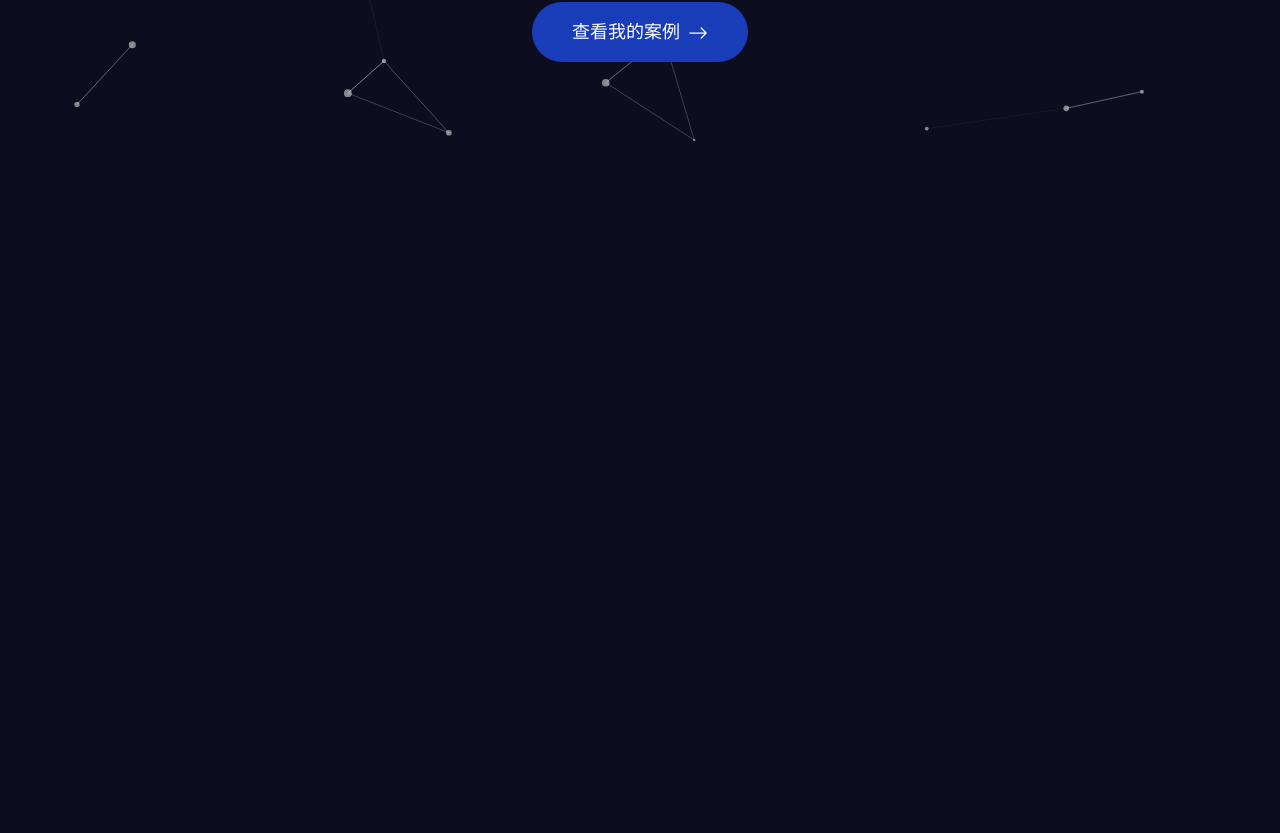
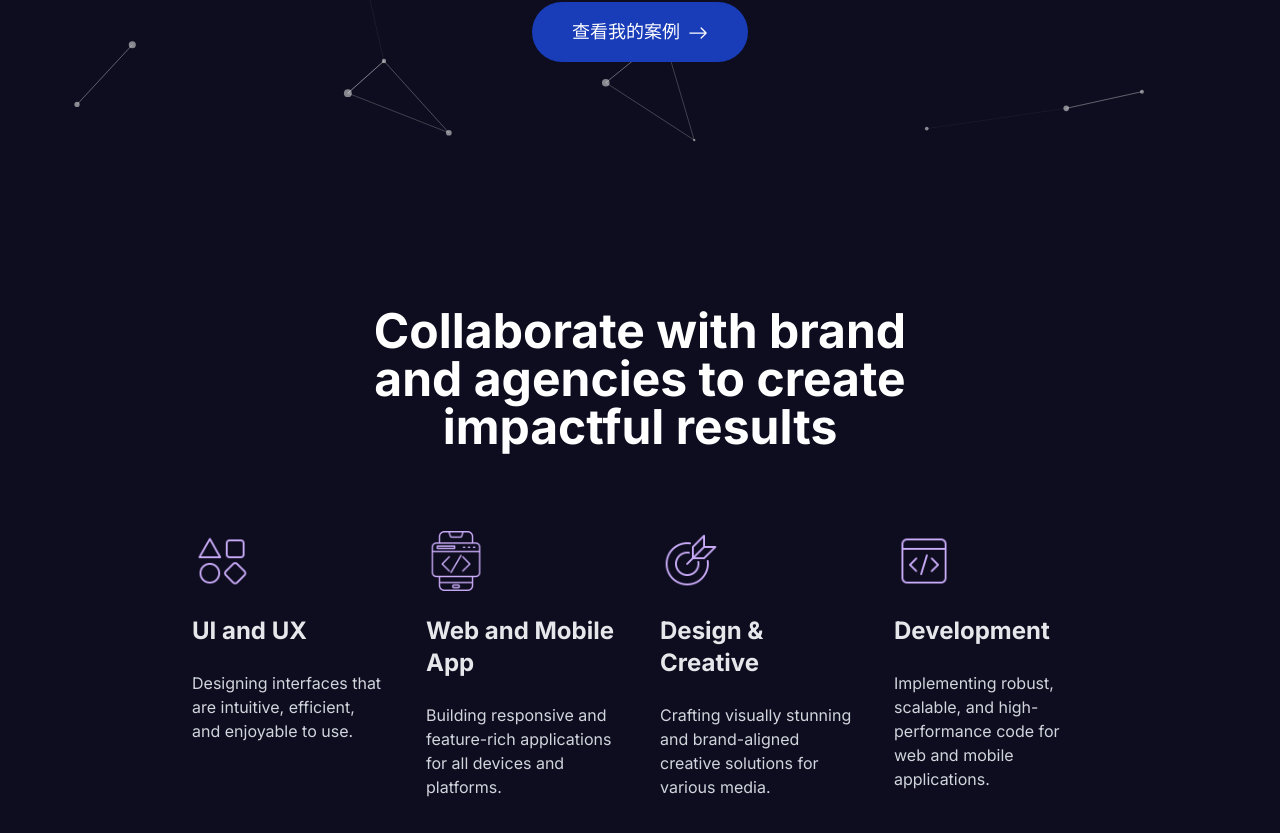
Before and after one commit to JimmyLJ/portfolio, a Next.js app: page / in a window 1280 px wide. Shown: the part 557-1390 px from the top of the page. Built offline with nearby package versions, Linux system fonts and the light colour scheme.

Commit message:
add Services section to homepage

```diff
--- a/src/components/Home/index.tsx
+++ b/src/components/Home/index.tsx
@@ -1,9 +1,11 @@
 import Hero from "../Hero";
+import Services from "../Services";
 
 const Home = () => {
   return (
     <div className="overflow-hidden h-[2000px]">
       <Hero />
+      <Services />
     </div>
   );
 }
--- /dev/null
+++ b/src/components/Services/ServiceCard.tsx
@@ -0,0 +1,20 @@
+import Image from "next/image";
+
+type ServiceCardProps = {
+  icon: string;
+  name: string;
+  description: string;
+}
+
+const ServiceCard = ({ icon, name, description }: ServiceCardProps) => {
+
+  return (
+    <div>
+      <Image src={icon} alt={name} width={60} height={60} />
+      <h3 className="mt-6 text-xl md:text-2xl font-bold text-gray-200">{name}</h3>
+      <p className="mt-6 text-gray-300">{description}</p>
+    </div>
+  );
+}
+
+export default ServiceCard;
--- /dev/null
+++ b/src/components/Services/index.tsx
@@ -0,0 +1,57 @@
+import ServiceCard from "./ServiceCard";
+
+interface ServiceData {
+  id: string;
+  icon: string;
+  name: string;
+  description: string;
+}
+
+const Services = () => {
+  const services: ServiceData[] = [
+    {
+      id: 'ui-ux',
+      icon: '/images/s1.png',
+      name: 'UI and UX',
+      description: 'Designing interfaces that are intuitive, efficient, and enjoyable to use.',
+    },
+    {
+      id: 'web-mobile',
+      icon: '/images/s2.png',
+      name: 'Web and Mobile App',
+      description: 'Building responsive and feature-rich applications for all devices and platforms.',
+    },
+    {
+      id: 'design-creative',
+      icon: '/images/s3.png',
+      name: 'Design & Creative',
+      description: 'Crafting visually stunning and brand-aligned creative solutions for various media.',
+    },
+    {
+      id: 'development',
+      icon: '/images/s4.png',
+      name: 'Development',
+      description: 'Implementing robust, scalable, and high-performance code for web and mobile applications.',
+    },
+  ];
+
+  return (
+    <div className="py-16">
+      <h1 className="text-center text-2xl md:text-4xl xl:text-5xl font-bold text-white">
+        Collaborate with brand <br /> and agencies to create <br /> impactful results
+      </h1>
+      <div className="w-[90%] sm:w-[70%] mx-auto grid grid-cols-1 md:grid-cols-2 xl:grid-cols-4 gap-10 mt-20 items-start text-white">
+        {services.map((service) => (
+          <ServiceCard
+            key={service.id}
+            icon={service.icon}
+            name={service.name}
+            description={service.description}
+          />
+        ))}
+      </div>
+    </div>
+  );
+};
+
+export default Services;
```
